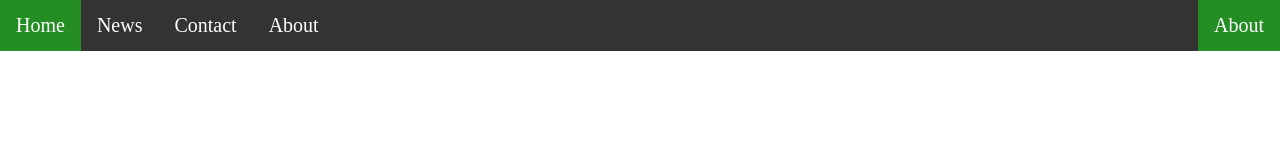
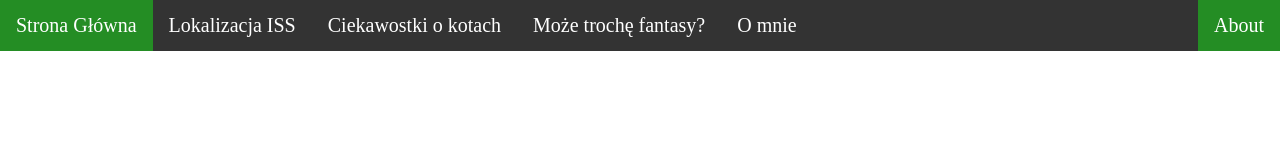
Before and after one commit to Dawid55a/WebsiteProjectForWWW, a plain HTML site: page index.html in a window 1280 px wide. Drawn offline with Linux system fonts and the light colour scheme.

Commit message:
Plan of subsites

```diff
--- a/index.html
+++ b/index.html
@@ -12,10 +12,11 @@
 <body>
     <nav class="menu">
         <ul class="top-nav">
-            <li><a class="active" href="#">Home</a></li>
-            <li><a href="#">News</a></li>
-            <li><a href="#">Contact</a></li>
-            <li><a href="#">About</a></li>
+            <li><a class="active" href="#">Strona Główna</a></li>
+            <li><a href="#">Lokalizacja ISS</a></li>
+            <li><a href="#">Ciekawostki o kotach</a></li>
+            <li><a href="#">Może trochę fantasy?</a></li>
+            <li><a href="#">O mnie</a></li>
             <li class="right"><a class="active" href="#">About</a></li>
         </ul>
     </nav>
--- a/style.css
+++ b/style.css
@@ -3,7 +3,6 @@ body{
     padding: 0;
     font-size: 20px;
 }
-body {margin: 0;}
 
 ul.top-nav {
     list-style-type: none;
@@ -29,7 +28,7 @@ ul.top-nav li a.active {background-color: #248d24;}
 
 ul.top-nav li.right {float: right;}
 
-@media screen and (max-width: 600px) {
+@media screen and (max-width: 900px) {
     ul.top-nav li.right,
     ul.top-nav li {float: none;}
 }
```
